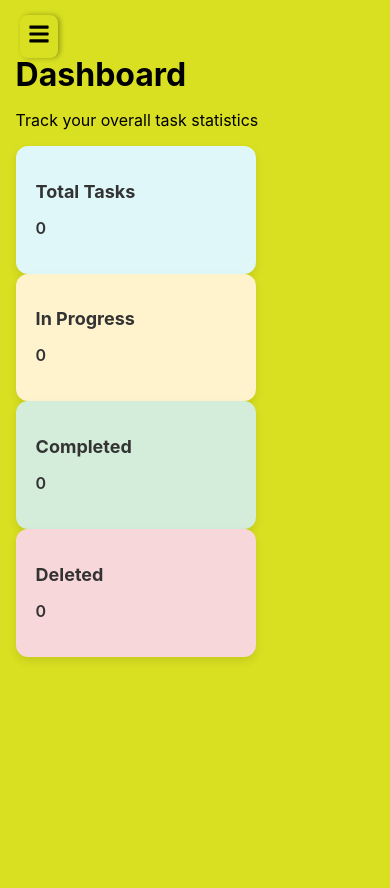
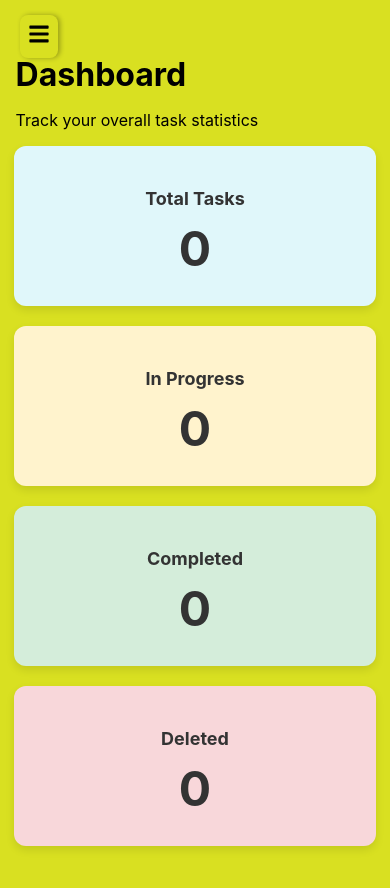
Before and after one commit to jarelltamonte/tasktrack, a React (Create React App) app: page /dashboard in a window 390 px wide. Shown: the top 888 px of the page. Built offline with nearby package versions, Linux system fonts and the light colour scheme; a web font is replaced by a local one.

Commit message:
polished and final touches

```diff
--- a/src/Dashboard.css
+++ b/src/Dashboard.css
@@ -1,14 +1,36 @@
 .dashboard-container{
     background-color: #D9E021;
     min-height: 100vh;
+    height: fit-content;
     padding: 4%;
     margin-left: 150px;
+}
+
+.dashboard-stats{
+    display: flex;
+    justify-content: space-between;
+    margin: 0;
 }
 
 @media (max-width: 768px) {
     .dashboard-container{
         margin-left: 0;
         padding: 14% 4% 4%;
+    }
+
+    .dashboard-stats{
+        flex-direction: column;
+        align-items: center;
+        gap: 20px;
+    }
+    .dash-card.total, .dash-card.progress, .dash-card.deleted, .dash-card.completed {
+        width: 90%;
+        margin: 0 4%;
+        height: 120px;
+    }
+
+    .dash-card{
+        height: 150px;
     }
 }
 
@@ -26,17 +48,28 @@
 }
 
 .dash-card {
-  width: 200px;
+  min-width: 230px;
+  height: 300px;
   padding: 20px;
   border-radius: 12px;
   box-shadow: 0 4px 8px rgba(0,0,0,0.1);
   font-weight: 600;
   color: #333;
+  display: flex;
+  flex-direction: column;
+  justify-content: center;
+  align-items: center;
 }
 
 .dash-card h2 {
   margin-bottom: 10px;
   font-size: 18px;
+}
+
+.number {
+  font-size: 48px;
+  font-weight: bold;
+  margin: 0;
 }
 
 .dash-card.total {
--- a/src/Dashboard.js
+++ b/src/Dashboard.js
@@ -16,19 +16,19 @@ const Dashboard = () => {
       <div className="dashboard-stats">
         <div className="dash-card total">
           <h2>Total Tasks</h2>
-          <p>{total}</p>
+          <p className="number">{total}</p>
         </div>
         <div className="dash-card progress">
           <h2>In Progress</h2>
-          <p>{inProgress}</p>
+          <p className="number">{inProgress}</p>
         </div>
         <div className="dash-card completed">
           <h2>Completed</h2>
-          <p>{completed}</p>
+          <p className="number">{completed}</p>
         </div>
         <div className="dash-card deleted">
           <h2>Deleted</h2>
-          <p>{deletedCount}</p>
+          <p className="number">{deletedCount}</p>
         </div>
       </div>
     </div>
--- a/src/Home.css
+++ b/src/Home.css
@@ -71,7 +71,8 @@
   display: flex;
   overflow-x: auto;
   overflow-y: auto;
-  max-height: 300px;
+  /* max-height: 300px; */
+  margin-top: 16px;
   gap: 10px;
   white-space: nowrap;
   padding-bottom: 10px;
@@ -98,6 +99,8 @@
     overflow-x: hidden;
     overflow-y: auto;
     white-space: normal;
+    flex-direction: column;
+    height: 100vh !important;
   }
 
   .task-list::after {
@@ -136,11 +139,29 @@
   margin: 0px;
   justify-content: flex-start;
   min-width: 140px;
-  max-width: 140px;
+  max-width: 240px;
   white-space: normal;
   word-wrap: break-word;
   overflow-wrap: break-word;
   overflow-y: auto;
+}
+
+.task-name{
+  font-size: 22px;
+  margin: 0;
+}
+
+.due-date{
+  margin-top: 0;
+}
+
+.status, .priotity{
+  margin: 0;
+}
+
+.status{
+  margin-bottom: 16px;
+  font-weight: 600;
 }
 
 @media (max-width: 600px) {
--- a/src/Home.js
+++ b/src/Home.js
@@ -112,12 +112,12 @@ const Home = () => {
               (task, index) =>
                 task && (
                   <div key={index} className="task-card">
-                    <p>
+                    <p className="task-name">
                       <strong>{task.name || "Untitled Task"}</strong>
                     </p>
-                    <p>Due: {task.due || "No Due"}</p>
-                    <p>Priority: {task.priority || "Regular"}</p>
-                    <p>Status: {task.status || "Pending"}</p>
+                    <p className="due-date">⏱️ {task.due || "No Due"}</p>
+                    <p className="priotity">Priority: {task.priority || "Regular"}</p>
+                    <p className="status">{task.status || "Pending"}</p>
 
                     <div className="task-actions">
                       <button onClick={() => openModal(index)}>Edit</button>
@@ -153,7 +153,7 @@ const Home = () => {
       {isModalOpen && (
         <div className="modal-overlay">
           <div className="add-modal">
-            <h1>{editingIndex !== null ? "Edit Task" : "Add New Task"}</h1>
+            <h1>{editingIndex !== null ? "Edit Task" : "Add a New Task"}</h1>
 
             <label>Task Name</label>
             <input
```
